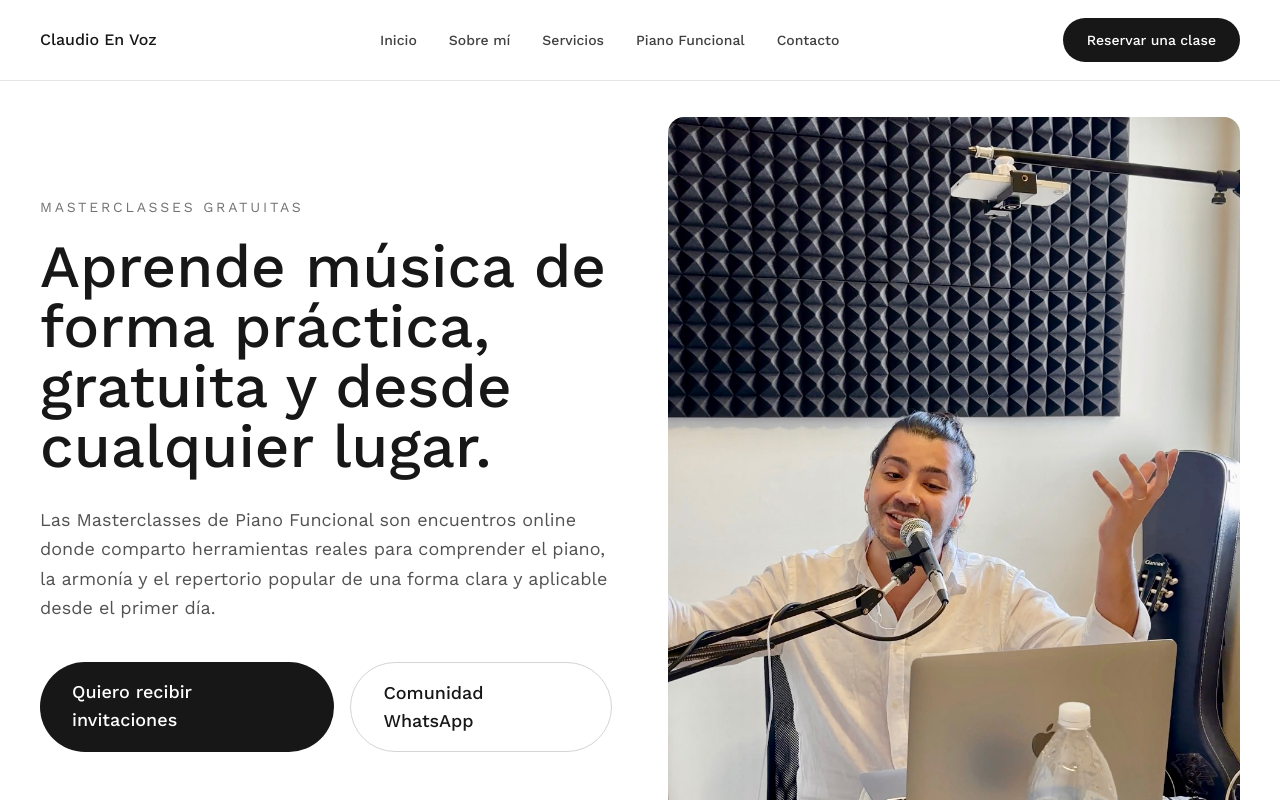
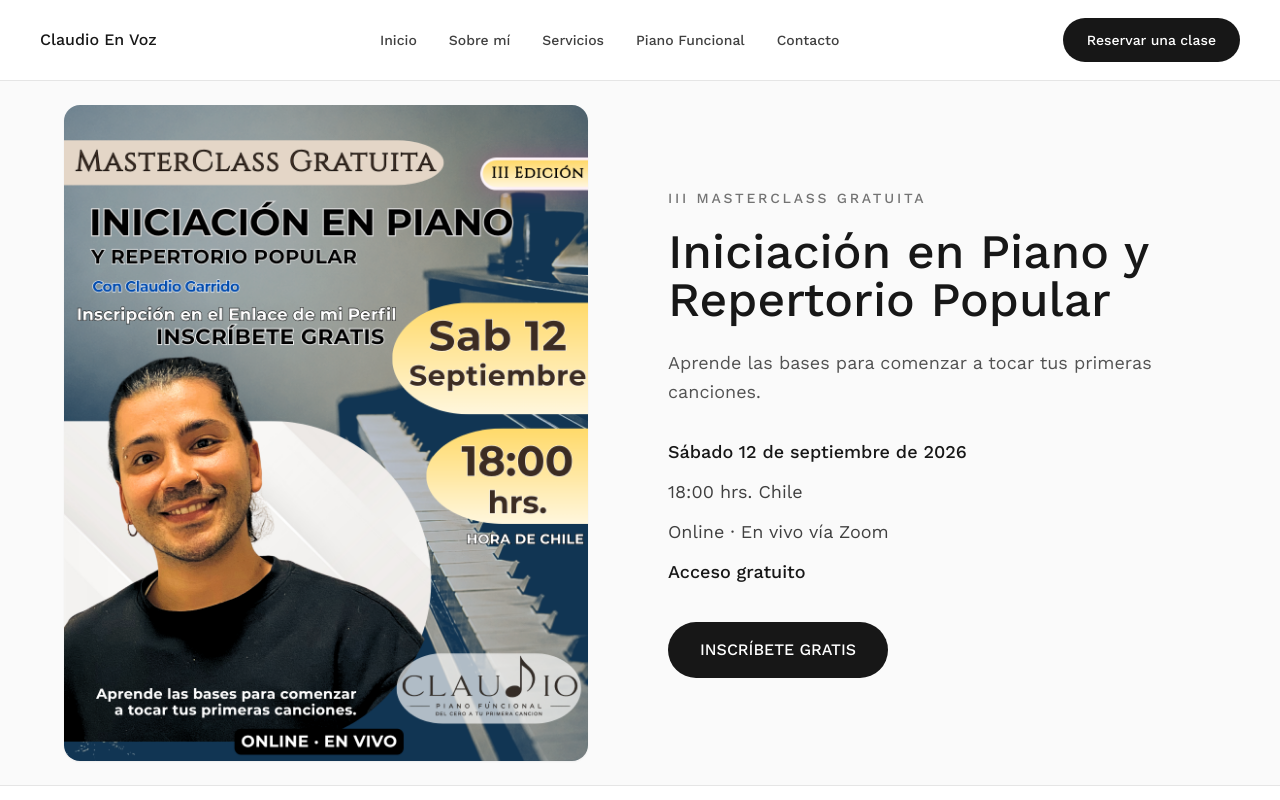
Before and after one commit to claudioenvoz/claudio-garrido-web, a Next.js app: page /masterclasses in a window 1280 px wide. Shown: the top 800 px of the page. Built offline with nearby package versions, Linux system fonts and the light colour scheme.

Commit message:
Add third masterclass campaign

```diff
--- a/app/masterclasses/page.tsx
+++ b/app/masterclasses/page.tsx
@@ -65,6 +65,57 @@ export default function MasterclassesPage() {
   return (
 
     <main className="min-h-screen bg-white">
+
+      {/* PRÓXIMA MASTERCLASS — INICIO DEL BLOQUE TEMPORAL */}
+
+      <section className="w-full border-b border-neutral-200 bg-neutral-50">
+        <div className="mx-auto grid max-w-7xl items-center gap-10 px-6 py-12 md:grid-cols-2 md:gap-14 md:px-10 md:py-6">
+          <div className="mx-auto w-full max-w-xl overflow-hidden rounded-2xl bg-white shadow-sm md:w-fit">
+            <Image
+              src="/images/masterclass-iii-edicion.png"
+              alt="III Masterclass gratuita de Iniciación en Piano y Repertorio Popular"
+              width={1080}
+              height={1350}
+              className="h-auto w-full object-contain md:max-h-[calc(100svh-9rem)] md:w-auto md:max-w-full"
+              priority
+            />
+          </div>
+
+          <div className="text-center md:text-left">
+            <p className="mb-5 text-sm font-medium uppercase tracking-[0.2em] text-neutral-500">
+              III Masterclass Gratuita
+            </p>
+
+            <h1 className="mb-6 text-4xl font-medium leading-[1.1] text-neutral-900 md:text-5xl">
+              Iniciación en Piano y Repertorio Popular
+            </h1>
+
+            <p className="mb-8 text-lg leading-relaxed text-neutral-600">
+              Aprende las bases para comenzar a tocar tus primeras canciones.
+            </p>
+
+            <div className="mb-9 space-y-3 text-base text-neutral-700 md:text-lg">
+              <p className="font-medium text-neutral-900">
+                Sábado 12 de septiembre de 2026
+              </p>
+              <p>18:00 hrs. Chile</p>
+              <p>Online · En vivo vía Zoom</p>
+              <p className="font-medium text-neutral-900">Acceso gratuito</p>
+            </div>
+
+            <a
+              href="https://forms.gle/SpU4HzaHKG6n488v8"
+              target="_blank"
+              rel="noopener noreferrer"
+              className="inline-flex w-full items-center justify-center rounded-full bg-neutral-900 px-8 py-4 text-base font-medium text-white transition-colors hover:bg-neutral-800 sm:w-auto"
+            >
+              INSCRÍBETE GRATIS
+            </a>
+          </div>
+        </div>
+      </section>
+
+      {/* PRÓXIMA MASTERCLASS — FIN DEL BLOQUE TEMPORAL */}
 
       {/* HERO */}
 
--- a/components/ServicesSection.tsx
+++ b/components/ServicesSection.tsx
@@ -16,9 +16,9 @@ const services = [
   },
   {
     title: "Masterclasses",
-    text: "Clases abiertas donde aprenderás herramientas prácticas sobre música, piano e interpretación.",
-    buttonLabel: "Ver próximas fechas",
-    image: "/images/private-piano.jpg",
+    text: "III Edición — Masterclass gratuita de iniciación en piano y repertorio popular. Sábado 12 de septiembre · 18:00 hrs. Chile.",
+    buttonLabel: "Inscríbete gratis",
+    image: "/images/masterclass-iii-edicion.png",
   },
 ];
 
```
Also changed, not shown: public/images/masterclass-iii-edicion.png (added).
